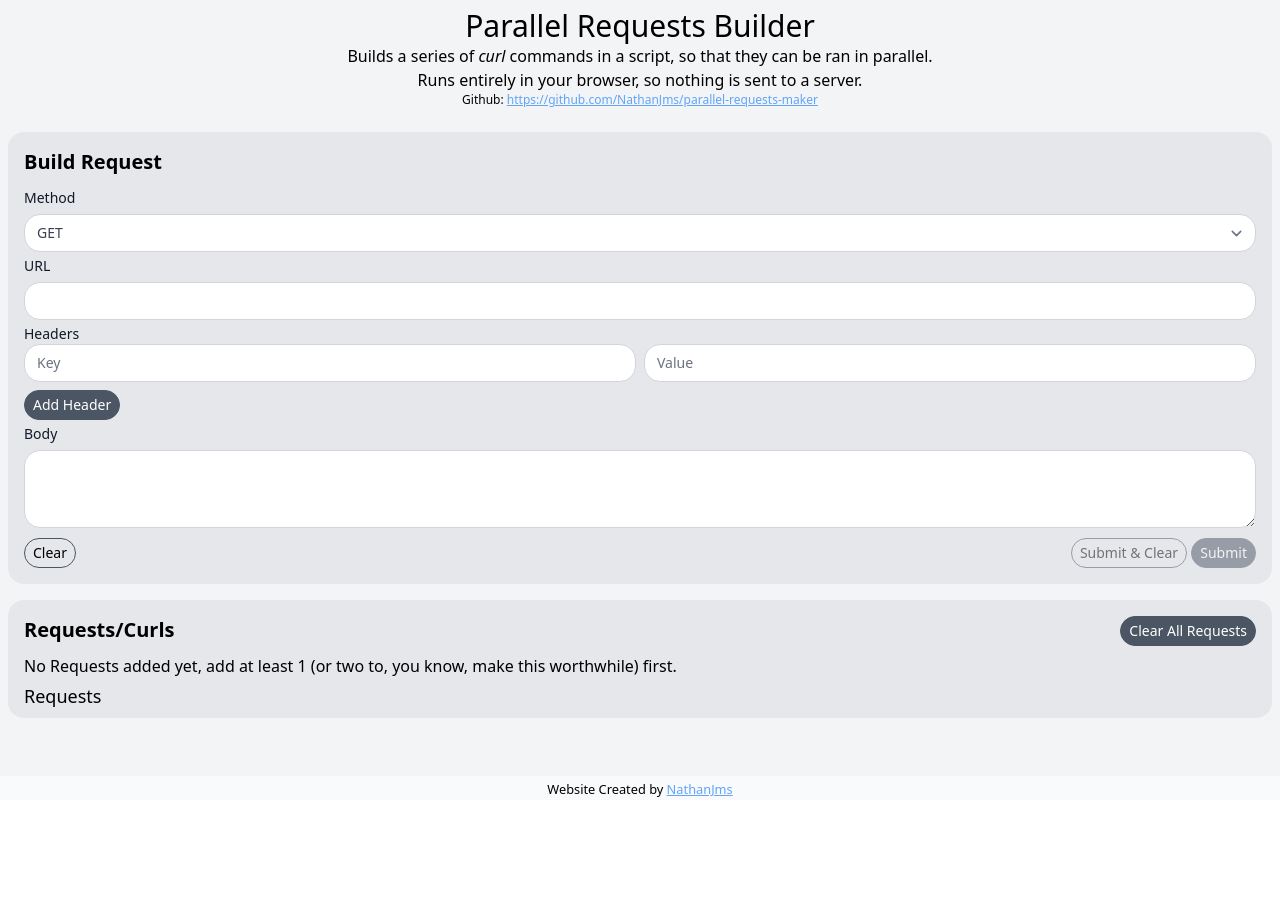
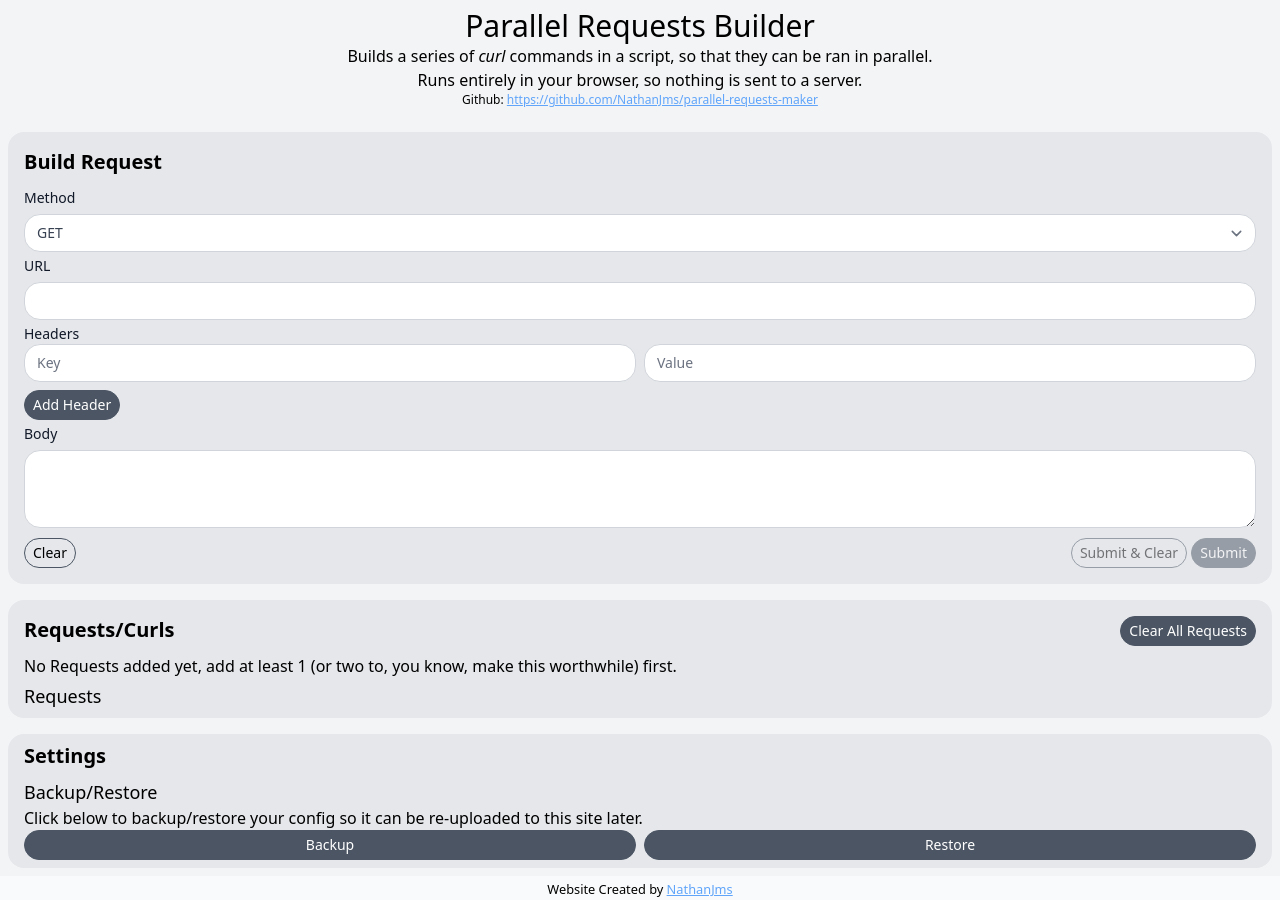
Before and after one commit to Nathanjms/parallel-requests-maker, a SvelteKit app: page / in a window 1280 px wide. Before the commit the page ends 800 px from the top, so only its background shows below. Built offline with nearby package versions, Linux system fonts and the light colour scheme.

Commit message:
Backup and restore functionality

```diff
--- /dev/null
+++ b/src/lib/TheSettings.svelte
@@ -0,0 +1,120 @@
+<script lang="ts">
+	let { requests, setRequestsFromRestore } = $props();
+
+	console.log(requests);
+
+	let backup = $state({
+		isLoading: false,
+		error: undefined as string | undefined
+	});
+
+	let restore = $state({
+		isLoading: false,
+		error: undefined as string | undefined
+	});
+
+	const backupStatusText = $derived.by<string>(() =>
+		statusText('Backup', backup.isLoading, backup.error)
+	);
+
+	const restoreStatusTexts = $derived.by<string>(() =>
+		statusText('Restore', restore.isLoading, restore.error)
+	);
+
+	function statusText(defaultText: string, isLoading: boolean, error?: string) {
+		if (isLoading) {
+			return 'Loading...';
+		}
+
+		if (error) {
+			return 'Error';
+		}
+
+		return defaultText;
+	}
+
+	function handleBackup() {
+		backup.isLoading = true;
+		try {
+			const blob = new Blob([JSON.stringify({ requests })], { type: 'application/json' });
+			const url = URL.createObjectURL(blob);
+
+			const a = document.createElement('a');
+			a.href = url;
+			a.download = 'requests.json';
+			a.click();
+
+			URL.revokeObjectURL(url);
+		} catch (error) {
+			backup.error = 'An Error Occurred!';
+		} finally {
+			backup.isLoading = false;
+		}
+	}
+
+	function handleRestoreClicked() {
+		document.getElementById('restore-file')!.click();
+	}
+
+	async function handleRestore(e: Event) {
+		restore.isLoading = true;
+		restore.error = undefined;
+
+		try {
+			const target = e.target as HTMLInputElement;
+			const file = target.files![0];
+			if (!file || (file.type !== 'application/json' && file.type !== 'text/plain')) {
+				throw new Error('Invalid File Type');
+			}
+
+			const json = await parseJSONFile(file);
+
+			requests = json.requests;
+
+			console.log({ json });
+
+			setRequestsFromRestore(requests);
+		} catch (error) {
+			restore.error = 'An Error Occurred!';
+		} finally {
+			restore.isLoading = false;
+		}
+	}
+
+	async function parseJSONFile(file: File): Promise<any> {
+		return new Promise((resolve, reject) => {
+			const reader = new FileReader();
+
+			reader.onload = async (event) => {
+				try {
+					const json = JSON.parse(event.target!.result as string);
+					resolve(json);
+				} catch (error) {
+					reject(error);
+				}
+			};
+
+			reader.onerror = () => {
+				reject(new Error('Error reading the file'));
+			};
+
+			reader.readAsText(file);
+		});
+	}
+</script>
+
+<h3 class="text-lg">Backup/Restore</h3>
+<div>
+	<p>Click below to backup/restore your config so it can be re-uploaded to this site later.</p>
+	<div class="flex gap-2">
+		<button
+			class="inline-block flex-1 rounded-2xl border border-gray-600 bg-gray-600 px-2 py-1 text-sm text-white focus:outline-none focus:ring"
+			onclick={handleBackup}>{backupStatusText}</button
+		>
+		<button
+			class="inline-block flex-1 rounded-2xl border border-gray-600 bg-gray-600 px-2 py-1 text-sm text-white focus:outline-none focus:ring"
+			onclick={handleRestoreClicked}>{restoreStatusTexts}</button
+		>
+	</div>
+	<input type="file" accept=".json" class="hidden" id="restore-file" onchange={handleRestore} />
+</div>
--- /dev/null
+++ b/src/lib/interfaces.ts
@@ -0,0 +1,11 @@
+export interface Header {
+	key: string;
+	value: string;
+}
+export interface RequestInterface {
+	id: number;
+	method: 'GET' | 'POST' | 'PUT' | 'PATCH' | 'DELETE';
+	url: string;
+	headers: Header[];
+	body: string;
+}
--- a/src/routes/+page.svelte
+++ b/src/routes/+page.svelte
@@ -1,4 +1,6 @@
 <script lang="ts">
+	import type { RequestInterface } from '$lib/interfaces';
+	import TheSettings from '$lib/TheSettings.svelte';
 	import { CurlGenerator } from 'curl-generator';
 	import { onMount } from 'svelte';
 	// define type for the requests:
@@ -15,17 +17,6 @@
 		'text/html',
 		'application/xml'
 	]);
-	interface Header {
-		key: string;
-		value: string;
-	}
-	interface RequestInterface {
-		id: number;
-		method: 'GET' | 'POST' | 'PUT' | 'PATCH' | 'DELETE';
-		url: string;
-		headers: Header[];
-		body: any;
-	}
 
 	const baseFormFields: RequestInterface = {
 		id: 0,
@@ -129,6 +120,10 @@
 			requests = [];
 			window.localStorage.removeItem('requests');
 		}
+	}
+
+	function setRequestsFromRestore(newRequests: RequestInterface[]) {
+		requests = JSON.parse(JSON.stringify(newRequests));
 	}
 </script>
 
@@ -344,7 +339,8 @@
 							<h3 class="font-bold">{request.url}</h3>
 							<h4 class="text-xs">{request.method}</h4>
 							{#if request.body}
-								<pre class="text-xs">{request.body.substring(0, 100) + '...'}</pre>
+								<pre class="text-xs">{request.body.substring(0, 100) +
+										(request.body.length > 100 ? '...' : '')}</pre>
 							{/if}
 						</div>
 						<div class="py-1">
@@ -354,6 +350,11 @@
 				{/each}
 			</div>
 		</div>
+	</div>
+
+	<div class="mt-4 rounded-2xl bg-gray-200 px-4 py-2">
+		<h2 class="mb-2 text-xl font-bold">Settings</h2>
+		<TheSettings {requests} {setRequestsFromRestore} />
 	</div>
 
 	<datalist id="headerKeyList">
```
